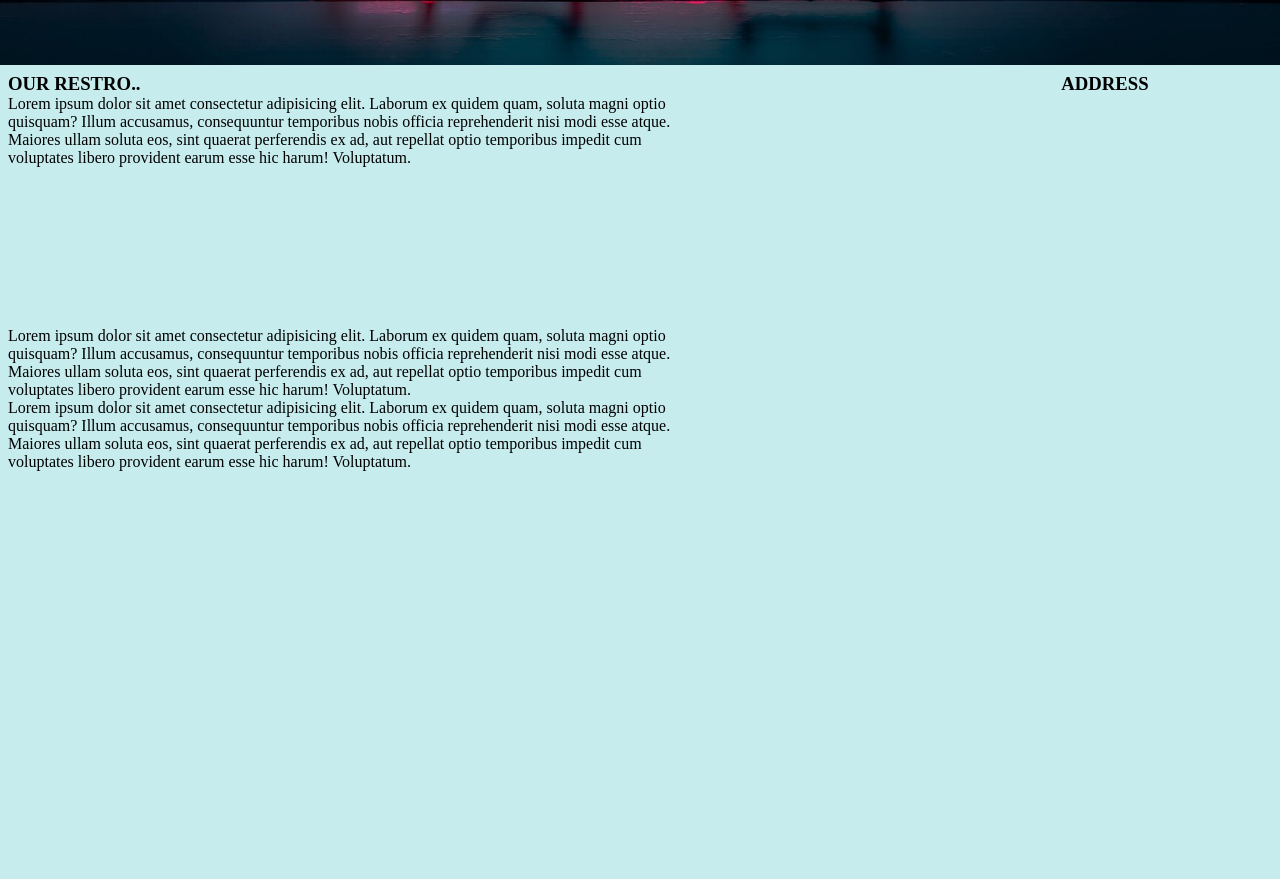
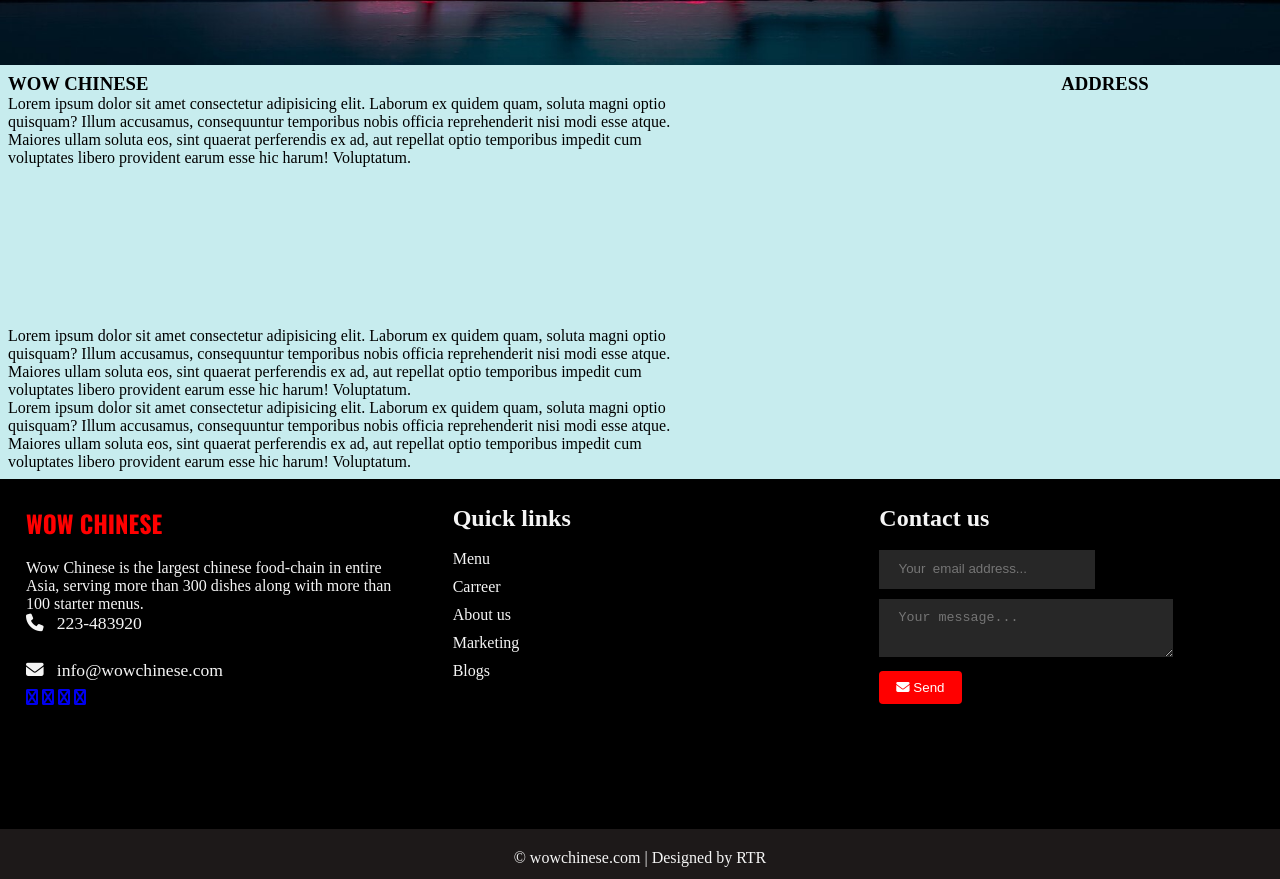
Before and after one commit to TejasPodutwar/sample-restro, a plain HTML site: page index.html in a window 1280 px wide. Shown: the part 815-1694 px from the top of the page. Before the commit the page ends 1294 px from the top, so only its background shows below. Drawn offline with nearby package versions, Linux system fonts and the light colour scheme.

Commit message:
added footer

```diff
--- a/index.html
+++ b/index.html
@@ -4,9 +4,11 @@
 <head>
     <meta charset="UTF-8">
     <meta name="viewport" content="width=device-width, initial-scale=1.0">
-    <title>RTR resto...</title>
+    <title>Wow Chinese</title>
     <link rel="stylesheet" href="style.css">
     <script src="https://kit.fontawesome.com/a076d05399.js"></script>
+    <link rel="preconnect" href="https://fonts.gstatic.com">
+<link href="https://fonts.googleapis.com/css2?family=Oswald:wght@700&display=swap" rel="stylesheet">
 </head>
 
 <body>
@@ -15,20 +17,20 @@
         <label for="tickbtn" class="menu-options">
           <i class="fas fa-bars"></i>
         </label>
-        <label class="heading">RTR Resto...</label>
+        <label class="heading">WOW CHINESE</label>
         <ul>
-            <li><a href="#" class="nav-link">HOME</a></li>
-            <li><a href="#" class="nav-link">MENU</a></li>
-            <li><a href="#" class="nav-link">DINNING</a></li>
-            <li><a href="#" class="nav-link">OFFERS</a></li>
-            <li><a href="#" class="nav-link">ABOUT US</a></li>
+            <li><a href="#" class="nav-link">Home</a></li>
+            <li><a href="#" class="nav-link">Menu</a></li>
+            <li><a href="#" class="nav-link">Dinning</a></li>
+            <li><a href="#" class="nav-link">Offers</a></li>
+            <li><a href="#" class="nav-link">About us</a></li>
         </ul>
     </nav>
     <main>
         <div id="banner"></div>
         <div class="container">
             <div class="container-left">
-                <h3 id="left-heading">OUR RESTRO..</h3>
+                <h3 id="left-heading">WOW CHINESE</h3>
                 <div class="sub-container1">
                     <div class="cont-content">
                         <p>Lorem ipsum dolor sit amet consectetur adipisicing elit. Laborum ex quidem quam, soluta magni optio quisquam? Illum accusamus, consequuntur temporibus nobis officia reprehenderit nisi modi esse atque. Maiores ullam soluta eos,
@@ -67,9 +69,56 @@
         </div>
         </div>
     </main>
-    <footer>
+    <div class="footer">
+        <div class="footer-content">
 
-    </footer>
+            <div class="footer-section about">
+                <h2 class="logo-text"><span>WOW CHINESE</span></h2><br/>
+                <p>
+                    Wow Chinese is the largest chinese food-chain in
+                    entire Asia, serving more than 300 dishes along
+                    with more than 100 starter menus.
+                </p>
+                <div class="contact">
+                    <span><i class="fas fa-phone"></i> &nbsp; 223-483920</span><br/>
+                    <span><i class="fas fa-envelope"></i> &nbsp; info@wowchinese.com</span>
+                </div>
+                <div class="social">
+                    <a href="#"><i class="fas fa-facebook"></i></a>
+                    <a href="#"><i class="fas fa-instagram"></i></a>
+                    <a href="#"><i class="fas fa-twitter"></i></a>
+                    <a href="#"><i class="fas fa-youtube"></i></a>
+                </div>
+            </div>
+            <div class="footer-section links">
+                <h2>Quick links</h2><br/>
+                <ul>
+                    <li><a href="#">Menu</a></li>
+                    <li><a href="#">Carreer</a></li>
+                    <li><a href="#">About us</a></li>
+                    <li><a href="#">Marketing</a></li>
+                    <li><a href="#">Blogs</a></li>
+                </ul>
+            </div>
+            <div class="footer-section contact-form">
+                <h2>Contact us</h2><br/>
+                <form action="index.html" method="post">
+                    <div><input type="email" name="email" class="text-input contact-input" placeholder="Your  email address...">
+                    </div>
+                    <div>
+                    <textarea name="message" class="text-input contact-input" cols="30" placeholder="Your message..."></textarea><br/>
+                    </div>
+                    <button type="submit" class="btn btn-big">
+                        <i class="fas fa-envelope"></i>
+                        Send
+                    </button>
+                </form>
+            </div>
+        </div>
+        <div class="footer-fix">
+            &copy; wowchinese.com | Designed by RTR
+        </div>
+    </div>
 </body>
 
 </html>
--- a/style.css
+++ b/style.css
@@ -1,4 +1,5 @@
 * {
+
     padding: 0;
     margin: 0;
     text-decoration: none;
@@ -17,13 +18,14 @@ body {
     position: sticky;
     top: 0;
     z-index: 100;
-    background-color: #34495e;
+    background-color: black;
     height: 80px;
     width: 100%;
 }
 
 .heading {
-    color: white;
+    font-family: 'Oswald', sans-serif;
+    color: red;
     font-size: 35px;
     line-height: 80px;
     padding: 0 50px;
@@ -154,3 +156,101 @@ a.nav-link:hover:before {
 .sub-container2 {
     height: 20vh;
 }
+
+html {
+    height: 100%;
+}
+
+.main {
+    min-height: 100%;
+}
+
+.footer {
+    background-color: black;
+    color: whitesmoke;
+    height: 400px;
+    position: relative;
+
+}
+
+.footer .footer-content {
+    height: 350px;
+    display: flex;
+}
+
+.footer .footer-content .footer-section {
+    flex: 1;
+    margin: 1px;
+    margin: red;
+    padding: 25px;
+}
+
+.footer .footer-content .about h2 span {
+    color: red;
+}
+
+.footer .footer-content .about .contact span {
+    display: block;
+    font-size: 1.1em;
+    margin-bottom: 8px;
+}
+
+.footer .footer-content .links ul a{
+    display: block;
+    margin-bottom: 10px;
+    text-decoration: none;
+    color: whitesmoke;
+}
+
+.footer .footer-content .links ul a:hover {
+    margin-left: 10px;
+    text-decoration: none;
+    color: red;
+    transition: all 0.5s;
+}
+
+.footer .footer-content .contact-form .contact-input {
+    background: #272727;
+    color: #bebdbd;
+    margin-bottom: 10px;
+    line-height: 1.5em;
+    padding: 0.7em 1.2rem;
+    border: none;
+}
+
+.btn {
+    padding: 0.5rem 1rem;
+    background: red;
+    color: white;
+    border: 1px solid transparent;
+    border-radius: 0.25rem;
+}
+
+.btn:hover {
+    color: rgb(146, 3, 3) !important;
+    background-color: rgb(194, 127, 127);
+}
+
+.footer .footer-content .contact-form .contact-input:focus {
+    background: #1a1a1a;
+}
+
+.logo-text {
+    font-family: 'Oswald', sans-serif;
+}
+
+.social {
+    color: #95a5a6;
+}
+
+.footer .footer-fix {
+    background-color: rgb(29, 25, 25);
+    color: whitesmoke;
+    height: 50px;
+    width: 100%;
+    text-align: center;
+    position: absolute;
+    bottom: 0;
+    left: 0;
+    padding-top: 20px;
+}
```
Also changed, not shown: imgs/logo_transparent - Copy.jpg (added).
